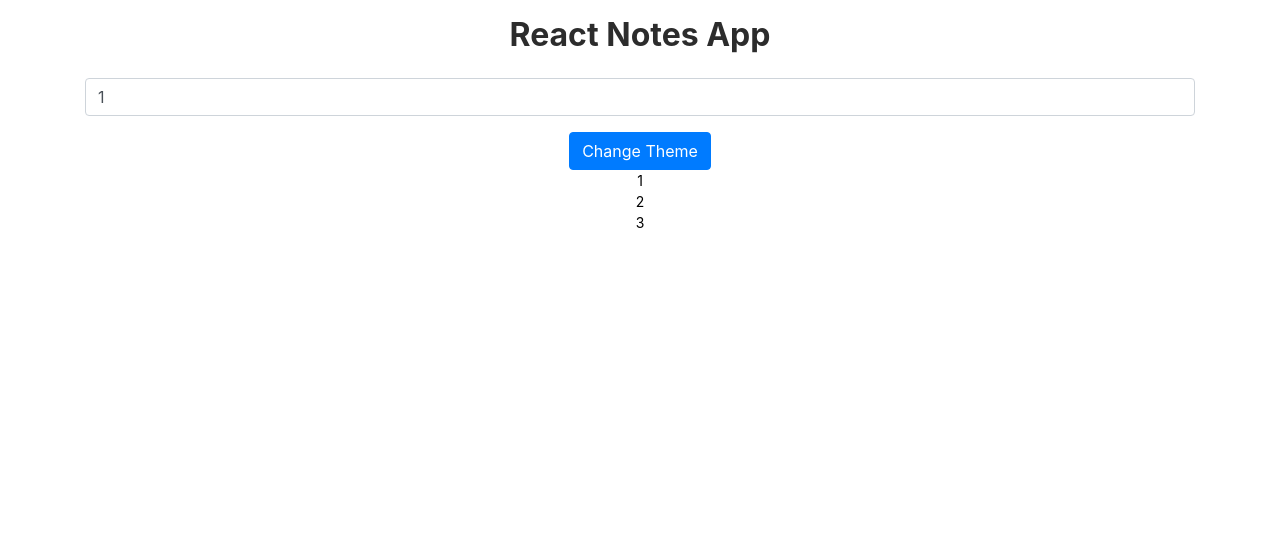
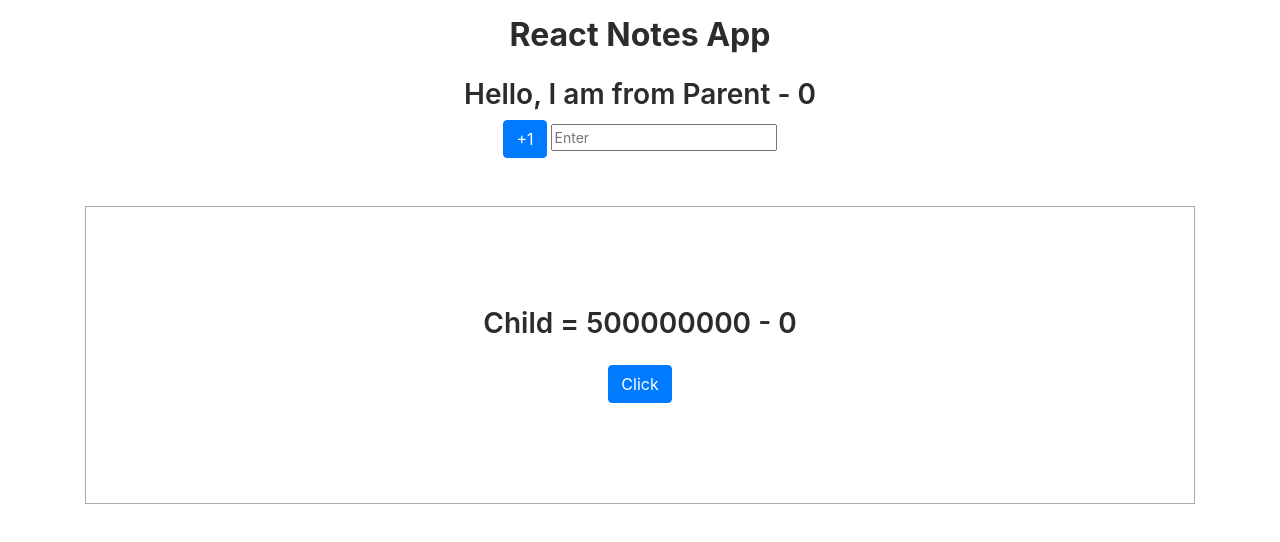
Before and after one commit to rajashekarpilli/react-notes-1, a React (Create React App) app: page / in a window 1280 px wide. Shown: the top 542 px of the page. Built offline with nearby package versions, Linux system fonts and the light colour scheme.

Commit message:
reactmemo usememo usecallback commit

```diff
--- a/src/App.js
+++ b/src/App.js
@@ -9,6 +9,7 @@ import UseReducerHook from "./pages/use-reducer-hook/UseReducerHook"
 import TodosUsingUseReducerHook from "./pages/use-reducer-hook/TodosUsingUseReducer"
 import UseMemoHook from "./pages/use-memo-hook/UseMemoHook"
 import UseCallbackHook from "./pages/use-callback-hook/UseCallbackHook"
+import ReactMemoUseMemoUseCallback from "./pages/reactmemo-use-memo-usecallback/ReactMemoUseMemoUseCallback"
 
 function App() {
   return (
@@ -25,7 +26,8 @@ function App() {
             {/* <UseReducerHook /> */}
             {/* <TodosUsingUseReducerHook /> */}
             {/* <UseMemoHook /> */}
-            <UseCallbackHook />
+            {/* <UseCallbackHook /> */}
+            <ReactMemoUseMemoUseCallback />
           </div>
         </Col>
       </Row>
--- a/src/index.css
+++ b/src/index.css
@@ -10,3 +10,4 @@ h2, .h2, .fw-bold{font-weight: 700;}
 .todos-list{display: flex;justify-content: space-between;align-items: center;}
 .complete{color: #aaa;text-decoration: line-through;}
 .inprogress{color: #000;}
+.child{border: 1px solid #aaa;padding: 100px;}
--- /dev/null
+++ b/src/pages/reactmemo-use-memo-usecallback/Child.js
@@ -0,0 +1,23 @@
+import React, { memo, useMemo } from 'react'
+import { Button } from 'react-bootstrap'
+
+export default function Child(props) {
+    const { counter, updateCounter } = props
+
+    const childNumber = useMemo(() => {
+        let output = 0
+        for (let i=0; i<500_000_000; i++){
+            output++
+        }
+        return output
+    }, [])
+
+    console.log("Child is rendering!!")
+
+    return (
+        <div className="child mt-5">
+            <h3 className="mb-4">Child = {childNumber} - {counter}</h3>
+            <Button onClick={updateCounter}>Click</Button>
+        </div>
+    )
+}
--- /dev/null
+++ b/src/pages/reactmemo-use-memo-usecallback/ReactMemoUseMemoUseCallback.js
@@ -0,0 +1,22 @@
+import React, {useCallback, useState} from 'react'
+import { Button } from 'react-bootstrap'
+import Child from './Child'
+
+export default function ReactMemoUseMemoUseCallback() {
+    const [counter, setCounter] = useState(0)
+    const [input, setInput] = useState('')
+    const arr = [1, 2, 3]
+
+    const updateCounterFromChild = useCallback(() => {
+        setCounter(counter + 1)
+    }, [counter])
+
+    return (
+        <>
+            <h3>Hello, I am from Parent - {counter}</h3>
+            <Button onClick={() => setCounter(counter + 1)}>+1</Button>{" "}
+            <input type="text" onChange={e => setInput(e.target.value)} value={input} placeholder="Enter" />
+            <Child arr={arr} counter={counter} updateCounter={updateCounterFromChild} />
+        </>
+    )
+}
```
